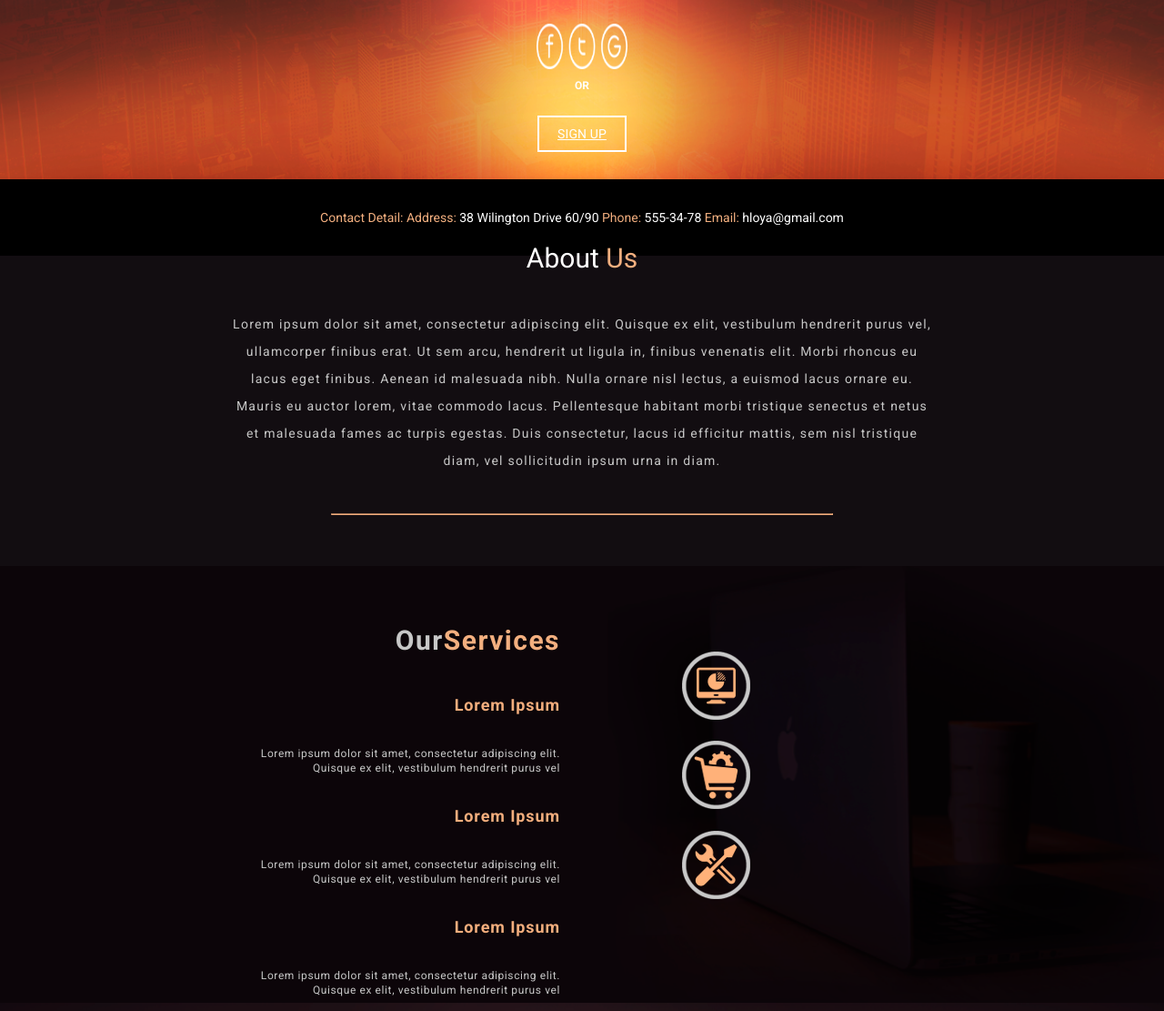
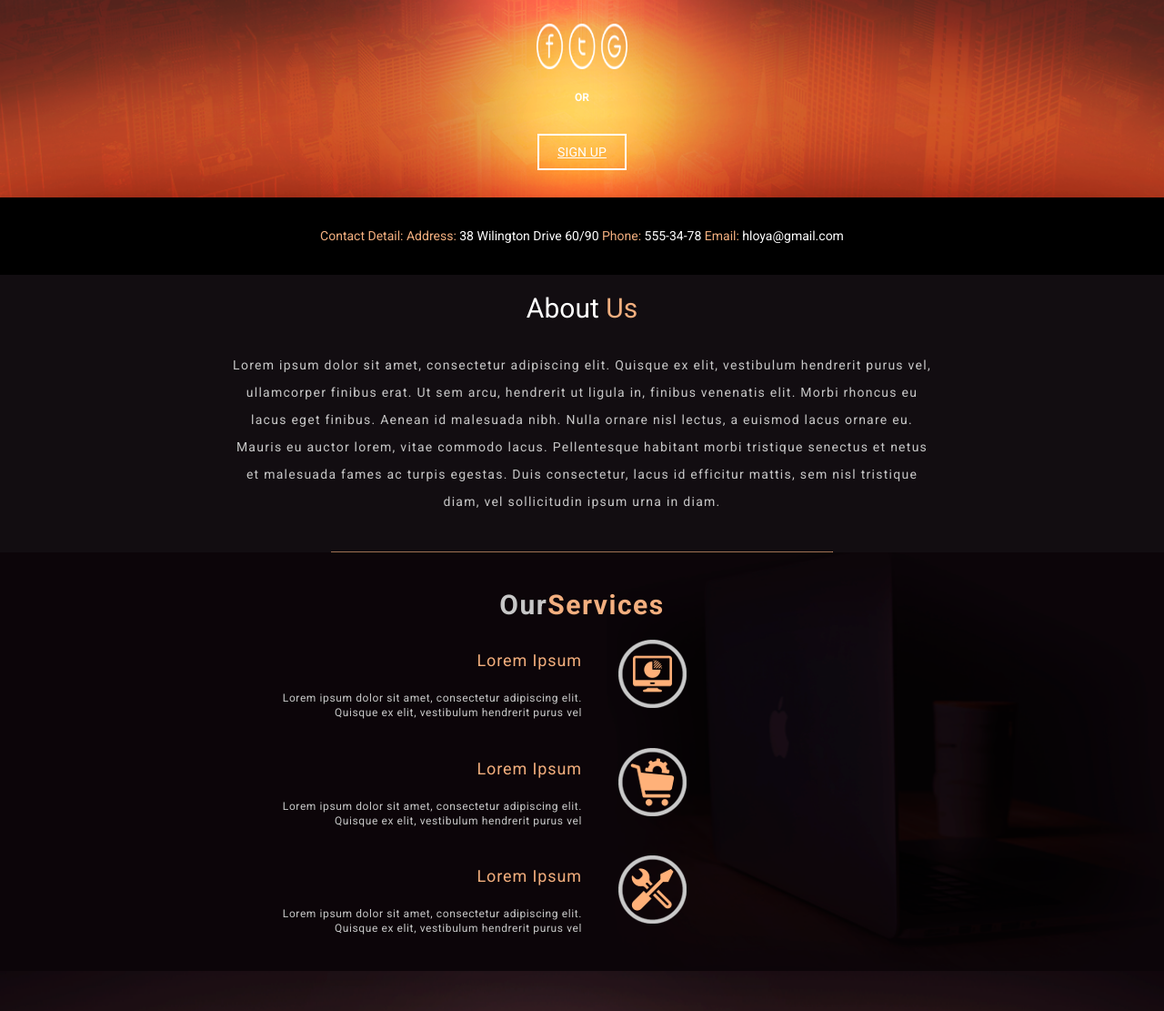
Before and after one commit to gegelya/Project1, a plain HTML site: page index.html in a window 1280 px wide. Shown: the part 313-1424 px from the top of the page at 91% size. Drawn offline with nearby package versions, Linux system fonts and the light colour scheme.

Commit message:
Final I guess

```diff
--- a/css/style.css
+++ b/css/style.css
@@ -17,20 +17,13 @@ body {
 	justify-content: space-between;
 }
 
-.header-wrap {
+header {
 	position: fixed;
-	left: 0;
-	right: 0;
-}
-
-header {
-	position: absolute;
 	top: 29px;
 	right: 0;
 	left: 0;
 	z-index: 99;
 }
-
 
 .logo-site {
 	display: flex;
@@ -108,7 +101,6 @@ h1 .wcol {
 
 /*banner*/
 .banner {
-	position: relative;
 	text-align: center;
 	padding: 30px;
 	max-height: 800px;
@@ -130,16 +122,12 @@ h1 .wcol {
 
 .or {
 /* Style for "OR" */
-	width: 21px;
-	height: 11px;
+	margin-top: 20px;
 	color: #ffffff;
 	font-family: 'Roboto', sans-serif;
 	font-size: 12px;
 	font-weight: bold;
 	line-height: 16px;
-	margin: inherit;
-	padding-top: 10px;
-	padding-bottom: 10px;
 	text-transform: uppercase;
 	/* Text style for "O, R" */
 	letter-spacing: 0.14px;
@@ -148,22 +136,18 @@ h1 .wcol {
 .img-media {
 	width: 100px;
 	height: 50px;
-	display: block;
-	margin: inherit;
 	padding-top: 20px;
 }
 
 /*Почему стили на саму кнопку и текст пишутся в одном блоке*/
 .btn {
 	display: inline-block;
-	vertical-align: middle;
 	margin-top: 20px;
 	max-width: 200px;
 	max-height: 70px;
 	padding: 10px 20px;
 	border: 2px solid #ffffff;
 	color: #ffffff;
-	font-size: 14px;
 	line-height: 16px;
 	text-transform: uppercase;
 	/* Text style for "S, IGN UP" */
@@ -177,18 +161,15 @@ h1 .wcol {
 }
 
 .contact {
-	position: absolute;
 	text-align: center;
 	display: flex;
 	justify-content: center;
 	padding: 20px;
-	left: 0;
-	right: 0;
 	background-color: #000000;
 }
 
 .bg {
-	height: 425px;
+	height: 390px;
 	background-color: #120d11;
 }
 
@@ -197,17 +178,16 @@ h1 .wcol {
 }
 
 .about-us {
-	position: absolute;
-	margin-top: 50px;
+	text-align: center;
+	margin-top: 20px;
 	font-size: 30px;
 }
 
 .text-about-us {
-	display: flex;
-	justify-content: center;
+	margin: auto;
+	margin-top: 20px;
+	text-align: center;
 	max-width: 770px;
-	position: absolute;
-	top: 130px;
 	font-size: 14px;
 	line-height: 30px;
 	letter-spacing: 1.26px;
@@ -216,38 +196,44 @@ h1 .wcol {
 }
 
 .horizontal-line {
-	position: absolute;
-	top: 360px;
+	margin-top: 40px;
 	width: 550px;
 	size: 2px;
-	align-content: center;
 	border-color: #f3ad7d;
-	/*как поставить цвет на горизонтальную полоску?*/
 }
 
 .our-services-bg {
 	max-height: 420px;
-	padding: 30px;
+	padding: 20px;
 	background: url(../img/our-services-bg.png) no-repeat center top/ cover;
 }
 
+.container-services {
+	display: flex;
+	margin-bottom: 20px;
+}
+
+.col-left {
+	width: 50%;
+	padding-right: 30px;
+}
+
 .our-services {
-	display: flex;
-	flex-direction: column;
-	list-style: none;
-	position: relative;
-	left: 200px;
-	max-width: 346px;
+	max-width: 700px;
 	text-align: right;
+	margin: auto;
 	color: #c7c7c7;
-	}
+}
 
 .head-of-services {
+	display: flex;
+	justify-content: center;
+	margin-bottom: 20px;
 	font-size: 30px;
 	line-height: 16px;
 	letter-spacing: 1.5px;
 	color: #c7c7c7;
-	}
+}
 
 .services-item {
 	margin-bottom: 25px;
@@ -273,13 +259,13 @@ h1 .wcol {
 }
 
 .icons-services-style {
-	margin: 20px;
+	margin: 10px;
 }
-/* когда убираю высоту фона кнопка почему то улетает ниже блока*/
+
 .project-bg {
 	text-align: center;
 	height: 520px;
-	padding: 50px;
+	padding: 30px;
 	background: url(../img/project-bg.png) no-repeat center top/ cover;
 }
 
@@ -314,9 +300,9 @@ h1 .wcol {
 }
 
 .btn-bottom {
-	display: flex;
+	display: inline-block;
 	justify-content: center;
-	position: absolute;
+	margin: 30px;
 	max-width: 150px;
 	max-height: 40px;
 	padding: 10px 20px;
@@ -326,22 +312,7 @@ h1 .wcol {
 	line-height: 16px;
 	text-transform: uppercase;
 	letter-spacing: 0.12px;
-	}
-
-	.btn-bottom-1 {
-	display: flex;
-	justify-content: center;
-	position: absolute;
-	max-width: 150px;
-	max-height: 40px;
-	padding: 10px 20px;
-	border: 2px solid #ffffff;
-	color: #000000;
-	font-size: 14px;
-	line-height: 16px;
-	text-transform: uppercase;
-	letter-spacing: 0.12px;
-	}
+}
 
 .btn-bottom:hover {
 	background-color: #EF9157;
--- a/index.html
+++ b/index.html
@@ -11,7 +11,6 @@
 <body>
 
 <header>
-	<div class="header-wrap">
 	<div class="wrapper flex-align-center">
 			<div class="logo"><a class="logo-site" href="#">Site Name</a></div>
 			<nav class="navigation">
@@ -56,8 +55,9 @@
 	<div class="bg">
 	<div class="contact">
 		<p><span class="dif-color"> Contact Detail: Address:</span> 38 Wilington Drive 60/90 <span class="dif-color">Phone:</span> 555-34-78 <span class="dif-color">Email:</span> hloya@gmail.com</p>
+	</div>
 	<p class="about-us">About <span class="dif-color">Us</span></p>
-		<p class="text-about-us">Lorem ipsum dolor sit amet, consectetur adipiscing elit. Quisque ex elit,
+	<div class="text-about-us"><p>Lorem ipsum dolor sit amet, consectetur adipiscing elit. Quisque ex elit,
 			vestibulum hendrerit purus vel, ullamcorper finibus erat. Ut sem arcu,
 			hendrerit ut ligula in, finibus venenatis elit. Morbi rhoncus eu lacus eget finibus.
 			Aenean id malesuada nibh. Nulla ornare nisl lectus, a euismod lacus ornare eu. Mauris
@@ -68,34 +68,42 @@
 	</div>
 	</div>
 <div class="our-services-bg">
-			<ul class="our-services">
-					<div>
-							<ul class="icons-services">
-								<li class="icons-services-style"><img src="img/Shape 1.png" alt=""></li>
-								<li class="icons-services-style"><img src="img/Shape 2.png" alt=""></li>
-								<li class="icons-services-style"><img src="img/Shape 3.png" alt=""></li>
-							</ul>
+	<div class="our-services">
+		<h3 class="head-of-services">Our <span class="dif-color"> Services</span></h3>
+		<div class="container-services">
+			<div class="col-left">
+				<div class="services-item">Lorem Ipsum</div>
+				<div class="services-text">Lorem ipsum dolor sit amet,
+					consectetur adipiscing elit. Quisque ex elit,
+					vestibulum hendrerit purus vel</div>
 			</div>
-			<h3 class="head-of-services">Our<span class="dif-color">Services</span></h3>
-				<li><h4 class="services-item">Lorem Ipsum</h4>
-				</li>
-			<li><p class="services-text">Lorem ipsum dolor sit amet,
+			<div class="col-right">
+				<div class="icons-services-style"><img src="img/Shape 1.png" alt=""></div>
+			</div>
+		</div>
+		<div class="container-services">
+			<div class="col-left">
+				<div class="services-item">Lorem Ipsum</div>
+				<div class="services-text">Lorem ipsum dolor sit amet,
 					consectetur adipiscing elit. Quisque ex elit,
-			vestibulum hendrerit purus vel</p>
-				</li>
-			<li><h4 class="services-item">Lorem Ipsum</h4>
-				</li>
-			<li><p class="services-text">Lorem ipsum dolor sit amet,
+					vestibulum hendrerit purus vel</div>
+			</div>
+			<div class="col-right">
+				<div class="icons-services-style"><img src="img/Shape 2.png" alt=""></div>
+			</div>
+		</div>
+		<div class="container-services">
+			<div class="col-left">
+				<div class="services-item">Lorem Ipsum</div>
+				<div class="services-text">Lorem ipsum dolor sit amet,
 					consectetur adipiscing elit. Quisque ex elit,
-			vestibulum hendrerit purus vel</p>
-				</li>
-			<li><h4 class="services-item">Lorem Ipsum</h4>
-				</li>
-			<li><p class="services-text">Lorem ipsum dolor sit amet,
-			consectetur adipiscing elit. Quisque ex elit,
-			vestibulum hendrerit purus vel</p>
-				</li>
-			</ul>
+					vestibulum hendrerit purus vel</div>
+			</div>
+			<div class="col-right">
+				<div class="icons-services-style"><img src="img/Shape 3.png" alt=""></div>
+			</div>
+		</div>
+	</div>
 </div>
 	<div class="project-bg">
 			<h3 class="project-heading">Project</h3>
@@ -108,9 +116,8 @@
 				<img class="image-project-block" src="img/project-img1.png" alt="">
 				<img class="image-project-block" src="img/project-img2.png" alt="">
 				<img class="image-project-block" src="img/project-img3.png" alt="">
-				<a href="#" class="btn-bottom">VIEW ALL</a>
 				</div>
-				<div><a href="#" class="btn-bottom-1">VIEW ALL</a></div>
+				<div><a href="#" class="btn-bottom">VIEW ALL</a></div>
 	</div>
 		<div class="footer-bg">
 				<div class="footer-container">
```
Also changed, not shown: Новый текстовый документ.html (added). Lines whose indentation alone changed are shown as unchanged.
